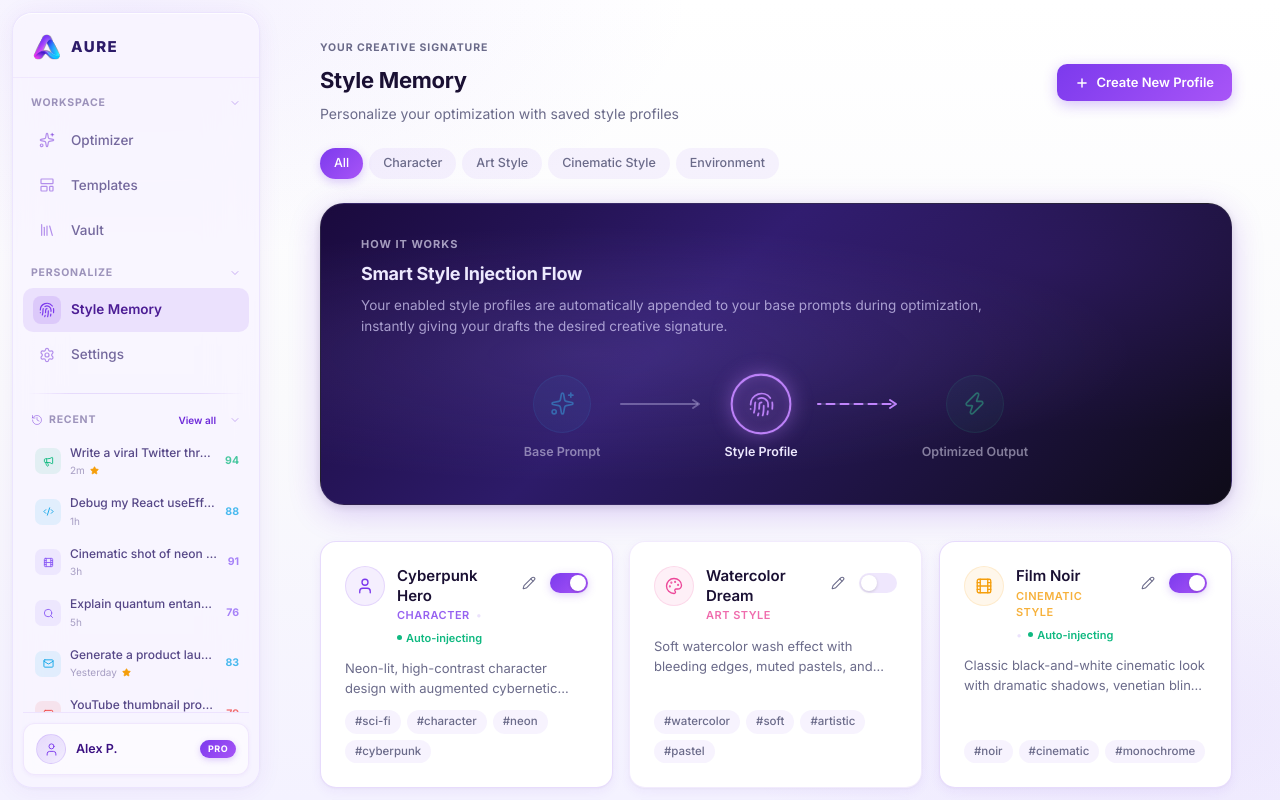
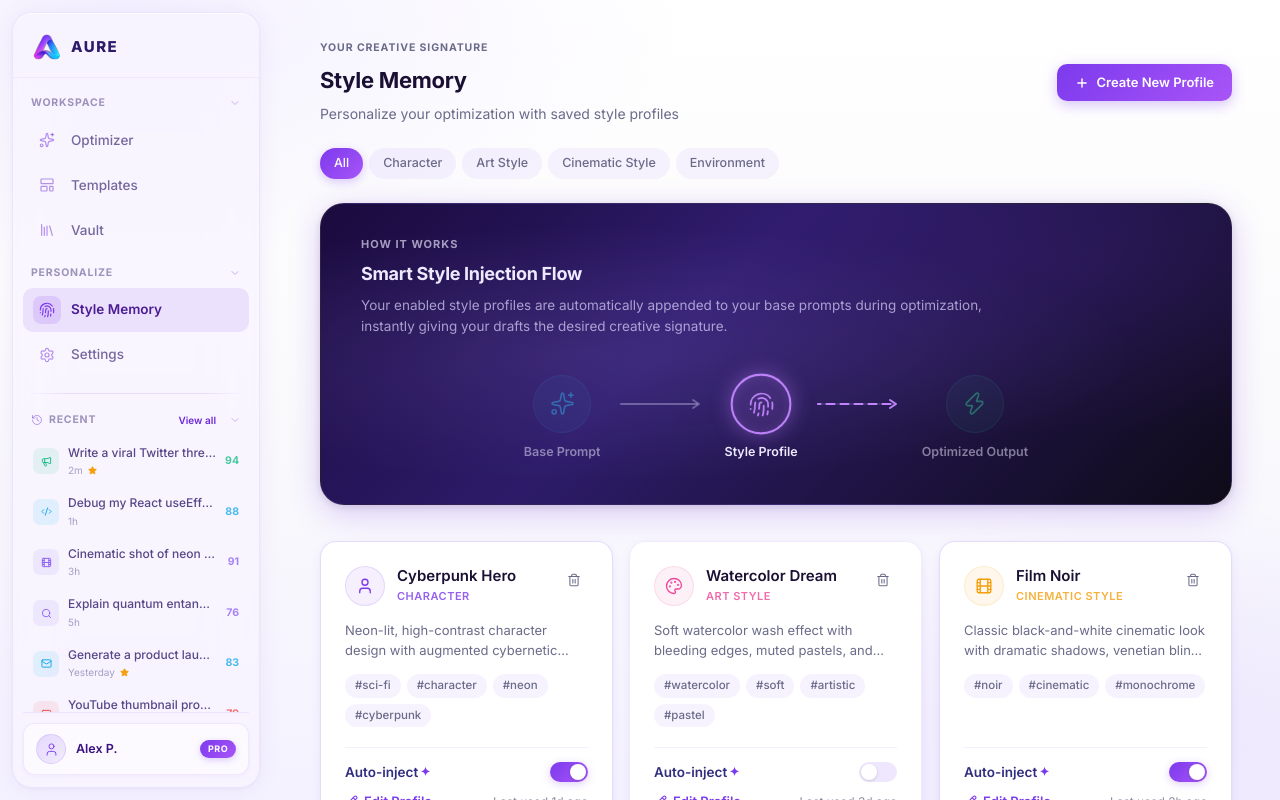
Before and after one commit to patelshiv0804/Prompt_Enhancer-FE, a Next.js app: page /dashboard/style-memory in a window 1280 px wide. Built offline with nearby package versions, Linux system fonts and the light colour scheme.

Commit message:
i have added the hover effect in sidebar

```diff
--- a/src/app/dashboard/style-memory/page.tsx
+++ b/src/app/dashboard/style-memory/page.tsx
@@ -5,7 +5,7 @@ import { useRouter } from 'next/navigation';
 import {
   Plus, X, Zap, ChevronRight, ArrowRight,
   Fingerprint, Palette, Film, Trees, User as UserIcon,
-  Sparkles, ChevronDown, Pencil,
+  Sparkles, ChevronDown, Pencil, Trash2,
 } from 'lucide-react';
 
 /* ═══════════════════════════════════════════════════
@@ -20,6 +20,7 @@ interface StyleProfile {
   injectionPrompt: string;
   tags: string[];
   enabled: boolean;
+  lastUsed?: string;
 }
 
 type Category = 'character' | 'art-style' | 'cinematic-style' | 'environment';
@@ -55,6 +56,7 @@ const MOCK_PROFILES: StyleProfile[] = [
     injectionPrompt: 'Apply cyberpunk aesthetic: neon glow, chrome implants, rain-soaked streets, holographic HUD overlays.',
     tags: ['#sci-fi', '#character', '#neon', '#cyberpunk'],
     enabled: true,
+    lastUsed: '1d ago',
   },
   {
     id: 'sp-2',
@@ -64,6 +66,7 @@ const MOCK_PROFILES: StyleProfile[] = [
     injectionPrompt: 'Render in watercolor style: soft edges, paper texture, transparent layering, muted warm palette.',
     tags: ['#watercolor', '#soft', '#artistic', '#pastel'],
     enabled: false,
+    lastUsed: '3d ago',
   },
   {
     id: 'sp-3',
@@ -73,6 +76,7 @@ const MOCK_PROFILES: StyleProfile[] = [
     injectionPrompt: 'Apply film noir style: high contrast B&W, deep shadows, low-key lighting, 1940s atmosphere, grain texture.',
     tags: ['#noir', '#cinematic', '#monochrome'],
     enabled: true,
+    lastUsed: '2h ago',
   },
   {
     id: 'sp-4',
@@ -82,6 +86,7 @@ const MOCK_PROFILES: StyleProfile[] = [
     injectionPrompt: 'Create enchanted forest setting: bioluminescent plants, volumetric fog, ancient trees, magical particles, twilight.',
     tags: ['#forest', '#fantasy', '#magical', '#nature'],
     enabled: false,
+    lastUsed: '5d ago',
   },
   {
     id: 'sp-5',
@@ -91,6 +96,7 @@ const MOCK_PROFILES: StyleProfile[] = [
     injectionPrompt: 'Design in anime style: large eyes, cel shading, vibrant palette, dynamic pose, speed lines, detailed hair.',
     tags: ['#anime', '#character', '#vibrant'],
     enabled: true,
+    lastUsed: 'Just now',
   },
 ];
 
@@ -137,10 +143,11 @@ function ToggleSwitch({ enabled, onToggle }: { enabled: boolean; onToggle: () =>
 }
 
 /* ── Profile Card ── */
-function ProfileCard({ profile, onToggle, onEdit }: {
+function ProfileCard({ profile, onToggle, onEdit, onDelete }: {
   profile: StyleProfile;
   onToggle: () => void;
   onEdit: () => void;
+  onDelete: () => void;
 }) {
   return (
     <div style={{
@@ -148,66 +155,48 @@ function ProfileCard({ profile, onToggle, onEdit }: {
       border: `1px solid ${profile.enabled ? 'rgba(124,58,237,0.18)' : 'rgba(124,58,237,0.10)'}`,
       borderRadius: 16,
       padding: '24px',
-      display: 'flex', flexDirection: 'column', gap: 12,
+      display: 'flex', flexDirection: 'column', gap: 16,
       justifyContent: 'space-between',
       height: '100%',
-      minHeight: 220,
+      minHeight: 280,
       boxShadow: '0 4px 12px rgba(109,40,217,0.06), 0 1px 3px rgba(0,0,0,0.04)',
       transition: 'transform 250ms ease, box-shadow 250ms ease, border-color 250ms ease',
       animation: 'dimCardEnter 400ms ease both',
-      opacity: profile.enabled ? 1 : 0.75,
+      opacity: profile.enabled ? 1 : 0.8,
     }}
     className="hover:translate-y-[-3px] hover:shadow-[0_8px_24px_rgba(109,40,217,0.09),0_2px_6px_rgba(0,0,0,0.05)] hover:!border-[rgba(124,58,237,0.18)] hover:!opacity-100"
     >
-      <div style={{ display: 'flex', flexDirection: 'column', gap: 12, flex: 1 }}>
-        {/* Top row: Avatar + Name + Toggle + Edit */}
+      <div style={{ display: 'flex', flexDirection: 'column', gap: 14, flex: 1 }}>
+        {/* Top row: Avatar + Name + Category + Delete */}
         <div style={{ display: 'flex', alignItems: 'flex-start', gap: 12 }}>
           <CategoryAvatar category={profile.category} />
           <div style={{ flex: 1, minWidth: 0 }}>
             <p style={{ margin: 0, fontSize: 15, fontWeight: 600, color: 'var(--color-text-primary)', lineHeight: 1.3 }}>
               {profile.name}
             </p>
-            <div style={{ display: 'flex', alignItems: 'center', gap: 6, marginTop: 2, flexWrap: 'wrap' }}>
+            <div style={{ display: 'flex', alignItems: 'center', gap: 6, marginTop: 2 }}>
               <span style={{
                 fontSize: 11, fontWeight: 600, textTransform: 'uppercase', letterSpacing: '0.5px',
                 color: CATEGORY_META[profile.category].color, opacity: 0.8,
               }}>
                 {CATEGORY_OPTIONS.find(c => c.id === profile.category)?.label}
               </span>
-              {profile.enabled && (
-                <>
-                  <span style={{ color: 'rgba(124,58,237,0.15)', fontSize: 11 }}>•</span>
-                  <div style={{
-                    display: 'inline-flex', alignItems: 'center', gap: 4,
-                    color: '#10B981', fontSize: 11, fontWeight: 600,
-                  }}>
-                    <span style={{ width: 5, height: 5, borderRadius: '50%', background: '#10B981' }} />
-                    Auto-injecting
-                  </div>
-                </>
-              )}
             </div>
           </div>
 
-          {/* Controls */}
-          <div style={{ display: 'flex', alignItems: 'center', gap: 6, flexShrink: 0, marginTop: 2 }}>
-            {/* Edit button */}
+          {/* Delete Button */}
           <button
-              onClick={onEdit}
-              title="Edit profile"
+            onClick={onDelete}
+            title="Delete profile"
             style={{
-                width: 30, height: 30, borderRadius: 8, border: 'none', cursor: 'pointer',
+              width: 28, height: 28, borderRadius: 6, border: 'none', cursor: 'pointer',
               background: 'transparent', display: 'flex', alignItems: 'center', justifyContent: 'center',
-                color: 'var(--color-text-secondary)', transition: 'all 200ms ease',
+              color: 'var(--color-text-secondary)', transition: 'all 200ms ease', flexShrink: 0,
             }}
-              className="hover:!bg-[rgba(124,58,237,0.08)] hover:!text-[var(--color-primary)]"
+            className="hover:!bg-[rgba(239,68,68,0.08)] hover:!text-[#EF4444]"
           >
-              <Pencil size={14} strokeWidth={1.8} />
+            <Trash2 size={14} strokeWidth={1.8} />
           </button>
-
-            {/* Toggle */}
-            <ToggleSwitch enabled={profile.enabled} onToggle={onToggle} />
-          </div>
         </div>
 
         {/* Description */}
@@ -217,10 +206,9 @@ function ProfileCard({ profile, onToggle, onEdit }: {
         }}>
           {profile.description}
         </p>
-      </div>
 
         {/* Tags */}
-      <div style={{ display: 'flex', flexWrap: 'wrap', gap: 6, marginTop: 'auto' }}>
+        <div style={{ display: 'flex', flexWrap: 'wrap', gap: 6 }}>
           {profile.tags.map(tag => (
             <span key={tag} style={{
               fontSize: 11.5, fontWeight: 500, padding: '3px 10px', borderRadius: 9999,
@@ -229,6 +217,59 @@ function ProfileCard({ profile, onToggle, onEdit }: {
               {tag}
             </span>
           ))}
+        </div>
+      </div>
+
+      {/* Bottom Footer Section */}
+      <div style={{
+        borderTop: '1px solid rgba(124,58,237,0.08)',
+        paddingTop: 14,
+        marginTop: 4,
+        display: 'flex',
+        flexDirection: 'column',
+        gap: 10,
+      }}>
+        {/* Row 1: Auto-inject + Toggle */}
+        <div style={{ display: 'flex', justifyContent: 'space-between', alignItems: 'center' }}>
+          <span style={{
+            fontSize: 13.5,
+            fontWeight: 600,
+            color: '#312E81',
+            display: 'flex',
+            alignItems: 'center',
+            gap: 2,
+          }}>
+            Auto-inject <span style={{ color: 'var(--color-primary)', fontSize: 12 }}>✦</span>
+          </span>
+          <ToggleSwitch enabled={profile.enabled} onToggle={onToggle} />
+        </div>
+
+        {/* Row 2: Edit Profile + Metadata */}
+        <div style={{ display: 'flex', justifyContent: 'space-between', alignItems: 'center' }}>
+          <button
+            onClick={onEdit}
+            style={{
+              display: 'flex',
+              alignItems: 'center',
+              gap: 6,
+              background: 'none',
+              border: 'none',
+              padding: 0,
+              cursor: 'pointer',
+              fontSize: 13,
+              fontWeight: 600,
+              color: 'var(--color-primary)',
+              transition: 'opacity 200ms ease',
+            }}
+            className="hover:opacity-80"
+          >
+            <Pencil size={13} strokeWidth={2} />
+            Edit Profile
+          </button>
+          <span style={{ fontSize: 12, color: 'var(--color-text-secondary)', opacity: 0.8 }}>
+            Last used {profile.lastUsed || 'Never'}
+          </span>
+        </div>
       </div>
     </div>
   );
@@ -247,7 +288,7 @@ function AddNewCard({ onClick }: { onClick: () => void }) {
         display: 'flex', flexDirection: 'column', alignItems: 'center', justifyContent: 'center',
         gap: 12, cursor: 'pointer',
         height: '100%',
-        minHeight: 220,
+        minHeight: 280,
         transition: 'all 250ms ease',
       }}
       className="hover:!border-[rgba(124,58,237,0.35)] hover:!bg-[rgba(124,58,237,0.03)] hover:translate-y-[-2px]"
@@ -717,6 +758,12 @@ export default function StyleMemoryPage() {
     setDrawerOpen(true);
   };
 
+  const handleDelete = (id: string) => {
+    if (window.confirm('Are you sure you want to delete this style profile?')) {
+      setProfiles(prev => prev.filter(p => p.id !== id));
+    }
+  };
+
   const openCreateDrawer = () => {
     setEditingProfile(null);
     setDrawerOpen(true);
@@ -805,6 +852,7 @@ export default function StyleMemoryPage() {
                 profile={profile}
                 onToggle={() => handleToggle(profile.id)}
                 onEdit={() => handleEdit(profile)}
+                onDelete={() => handleDelete(profile.id)}
               />
             </div>
           ))}
--- a/src/components/layout/Sidebar.tsx
+++ b/src/components/layout/Sidebar.tsx
@@ -78,6 +78,20 @@ export default function Sidebar() {
         boxShadow: '0 2px 24px rgba(109,40,217,0.07), 0 1px 4px rgba(0,0,0,0.04), inset 0 1px 0 rgba(255,255,255,0.80)',
       }}
     >
+      <style>{`
+        .sidebar-history-item {
+          transition: background-color 160ms ease !important;
+        }
+        .sidebar-history-item:hover {
+          background-color: rgba(124, 58, 237, 0.07) !important;
+        }
+        .sidebar-history-item.active {
+          background-color: rgba(124, 58, 237, 0.12) !important;
+        }
+        .sidebar-history-item.active:hover {
+          background-color: rgba(124, 58, 237, 0.18) !important;
+        }
+      `}</style>
       {/* Logo */}
       <div style={{ padding: '20px 20px 16px', flexShrink: 0, borderBottom: '1px solid rgba(124,58,237,0.07)' }}>
         <div style={{ display: 'flex', alignItems: 'center', gap: 10 }}>
@@ -214,13 +228,11 @@ export default function Sidebar() {
                     title={item.prompt}
                     onClick={() => router.push(`/dashboard/chat/${item.id}`)}
                     style={{
-                      display: 'flex', alignItems: 'center', gap: 9, padding: active ? '8px 10px 8px 8px' : '8px 10px',
-                      borderRadius: 10, background: active ? 'rgba(124,58,237,0.12)' : 'transparent',
-                      border: 'none', cursor: 'pointer', width: '100%', textAlign: 'left',
-                      borderLeft: active ? '2px solid #7C3AED' : '2px solid transparent',
-                      transition: 'background 160ms ease', flexShrink: 0,
+                      display: 'flex', alignItems: 'center', gap: 9, padding: '8px 10px',
+                      borderRadius: 10, border: 'none', cursor: 'pointer', width: '100%',
+                      textAlign: 'left', flexShrink: 0,
                     }}
-                    className={!active ? 'hover:bg-[rgba(124,58,237,0.07)]' : ''}
+                    className={`sidebar-history-item ${active ? 'active' : ''}`}
                   >
                     <div style={{
                       width: 26, height: 26, borderRadius: 7, display: 'flex', alignItems: 'center',
```
Lines whose indentation alone changed are shown as unchanged.
